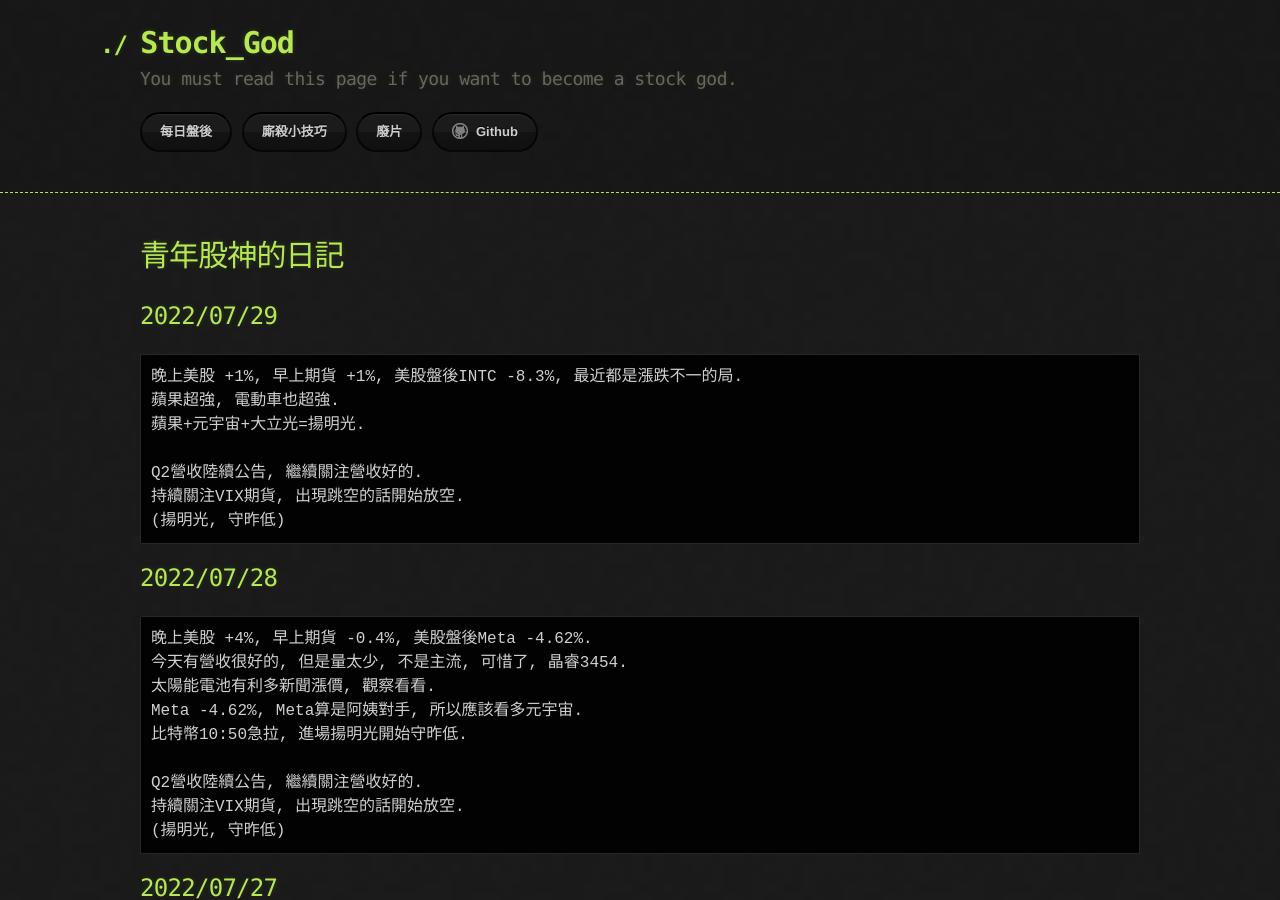
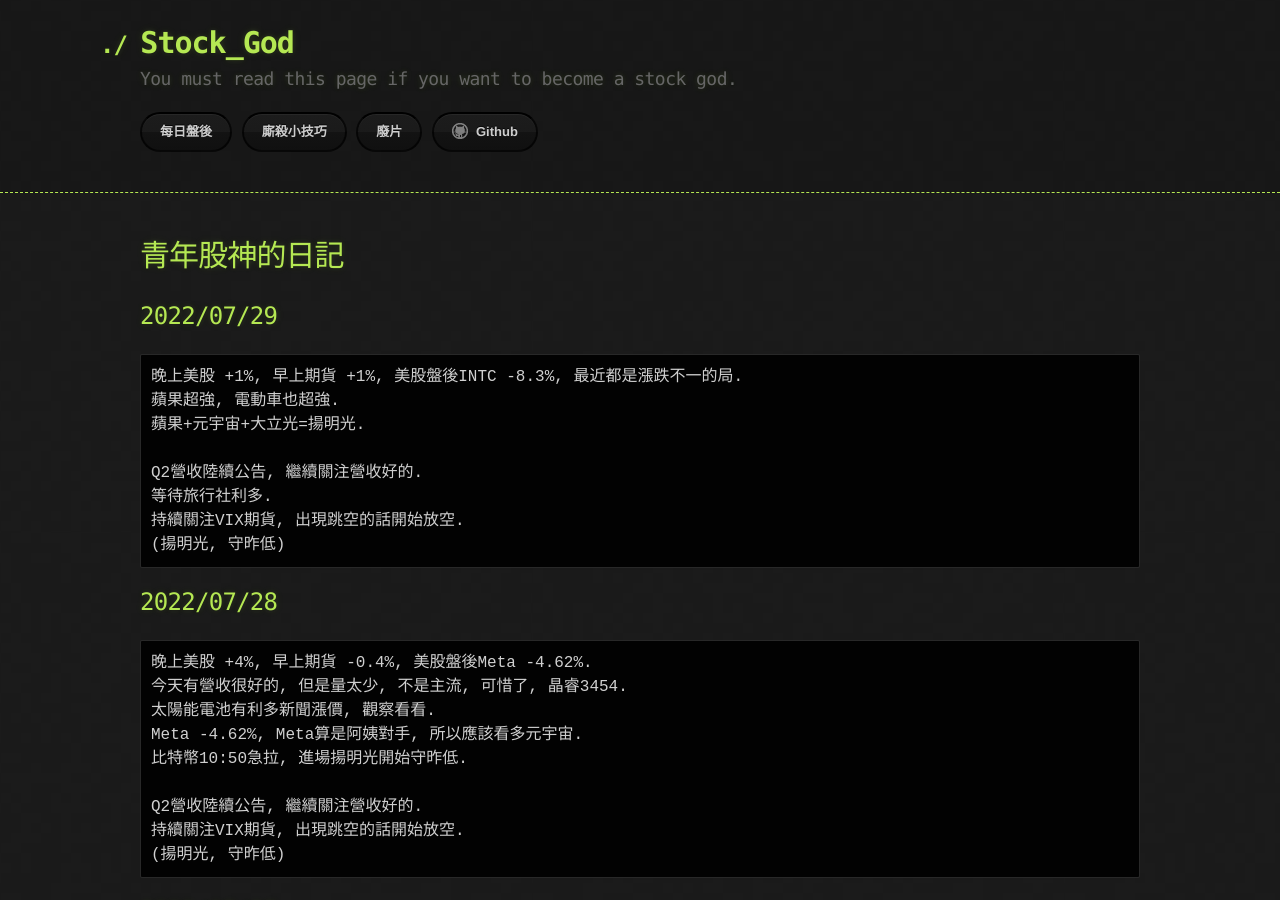
Before and after one commit to lepg5487/Stock_God, a Jekyll site: the page built from index.md, in a window 1280 px wide and 900 px high. Built offline with Jekyll 4.4.1, drawn with Linux system fonts in a browser that asks for light colours; our own code applies the rules of GitHub Pages for plain Markdown files.

Commit message:
Update index.md

````diff
--- a/index.md
+++ b/index.md
@@ -10,6 +10,7 @@ layout: testlayouts
 蘋果+元宇宙+大立光=揚明光.
 
 Q2營收陸續公告, 繼續關注營收好的.
+等待旅行社利多.
 持續關注VIX期貨, 出現跳空的話開始放空.
 (揚明光, 守昨低)
 ```
````
